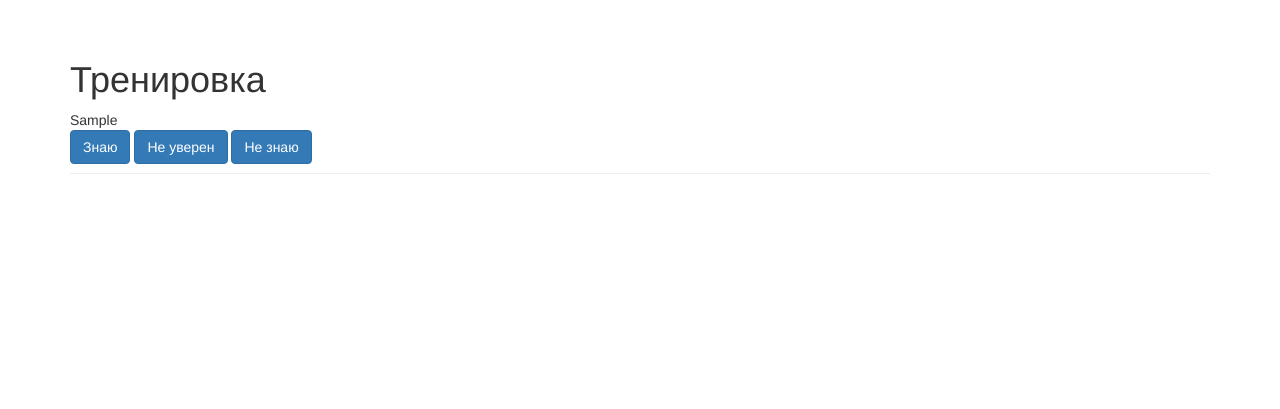
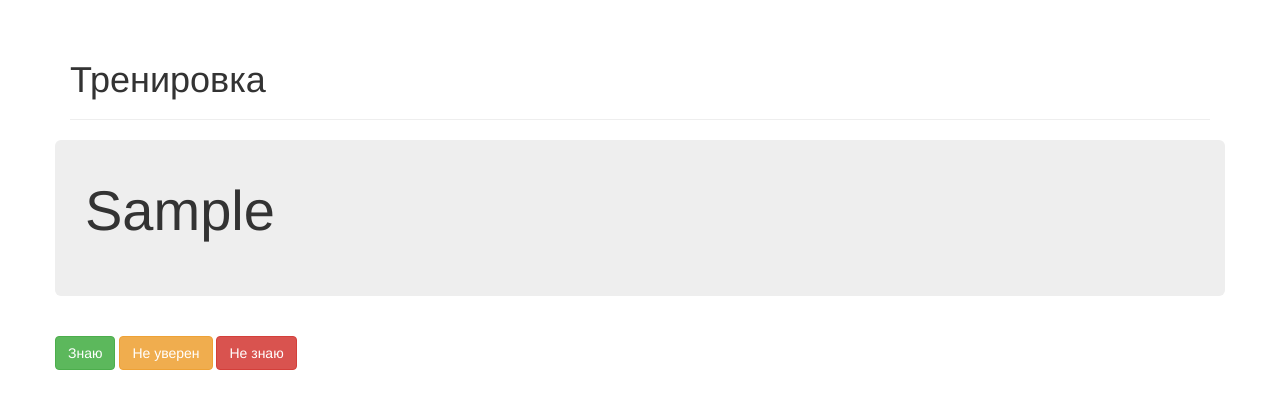
Before and after one commit to promolife539/cards, a Flask app: page /training/ in a window 1280 px wide. Shown: the part 52-461 px from the top of the page. Run offline with Flask 2, Linux system fonts and the light colour scheme; tables that the repository leaves empty hold one stand-in row (values such as "Sample post"); some libraries are stand-ins or nearby versions.

Commit message:
styles for training page

```diff
--- a/static/css/main.css
+++ b/static/css/main.css
@@ -54,3 +54,24 @@
 .buttons-panel {
     margin-top: 20px;
 }
+.jumbotron {
+    padding-top: 15px;
+    padding-bottom: 15px;
+    margin-bottom: 20px;
+}
+@media screen and (min-width: 768px) {
+  .jumbotron {
+    padding-top: 20px;
+    padding-bottom: 45px;
+    text-align: left;
+  }
+  .container .jumbotron,
+  .container-fluid .jumbotron {
+    padding-right: 30px;
+    padding-left: 30px;
+  }
+  .jumbotron h1,
+  .jumbotron .h1 {
+    font-size: 56px;
+  }
+}
--- a/templates/training.html
+++ b/templates/training.html
@@ -17,17 +17,24 @@
     <div class="container">
         <div class="page-header">
             <h1>{{ title }}</h1>
-            <!-- TODO: training  -->
-            <!-- {{ card.en_meaning}} -->
+        </div>
 
-            <div>
-            {{ card.en_meaning }}
+        <form class="form-horizontal" method="POST">
+        <dl>
+          <div class="form-group">
+            <div class="jumbotron">
+              <h1>{{ card.en_meaning }}</h1>
             </div>
+          <div class="form-group">
+            <div class="col-xs-10 buttons-panel">
+                <button type="submit" class="btn btn-success">Знаю</button>
+                <button type="submit" class="btn btn-warning">Не уверен</button>
+                <button type="submit" class="btn btn-danger">Не знаю</button>
+            </div>
+          </div>
+        </form>
+    </div>
 
-            <button type="submit" class="btn btn-primary">Знаю</button>
-            <button type="submit" class="btn btn-primary">Не уверен</button>
-            <button type="submit" class="btn btn-primary">Не знаю</button>
-    </div>
 
     <!-- jQuery (necessary for Bootstrap's JavaScript plugins) -->
     <script src="https://ajax.googleapis.com/ajax/libs/jquery/1.12.4/jquery.min.js"></script>
@@ -35,3 +42,10 @@
     <script src="/static/js/bootstrap.min.js"></script>
   </body>
 </html>
+
+
+
+<!--               <br>
+              <br>
+              <br>
+              <p><a class="btn btn-primary btn-lg" href="#" role="button">Посмотреть перевод</a></p> -->
```
